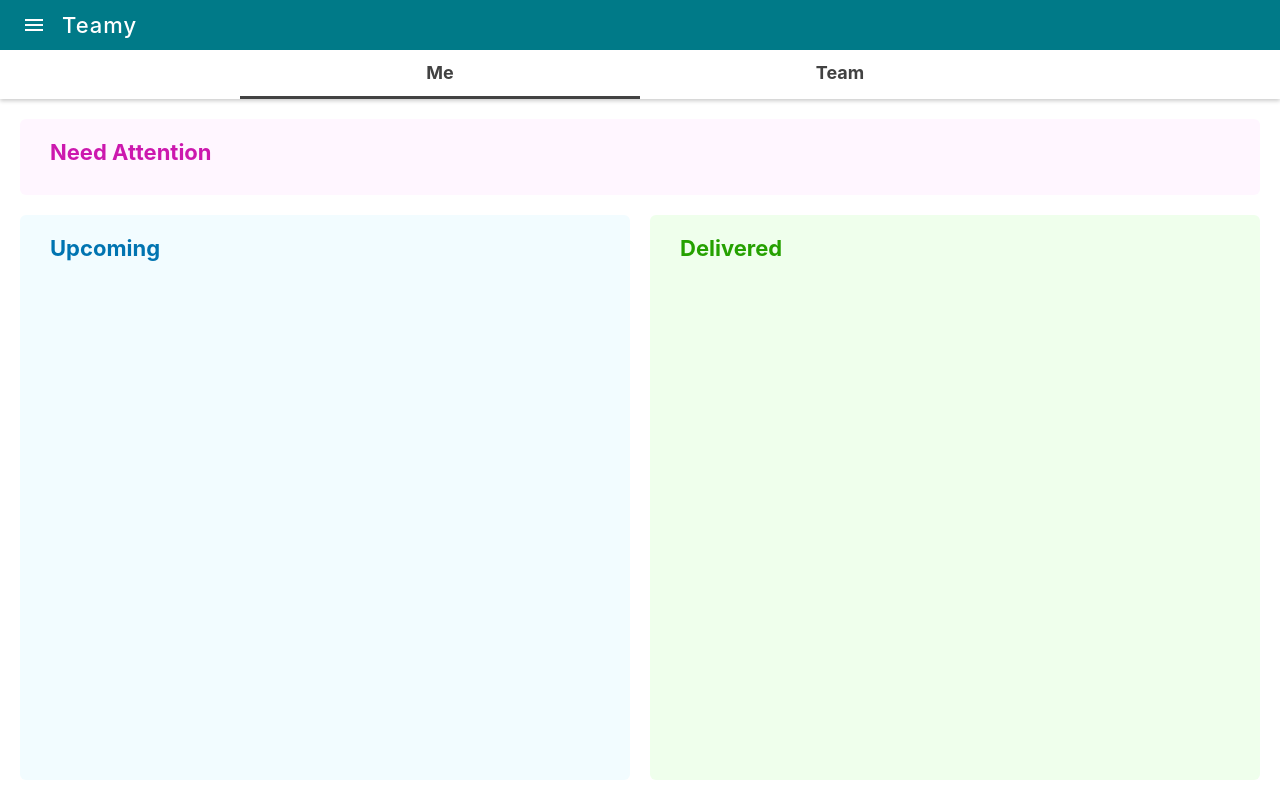
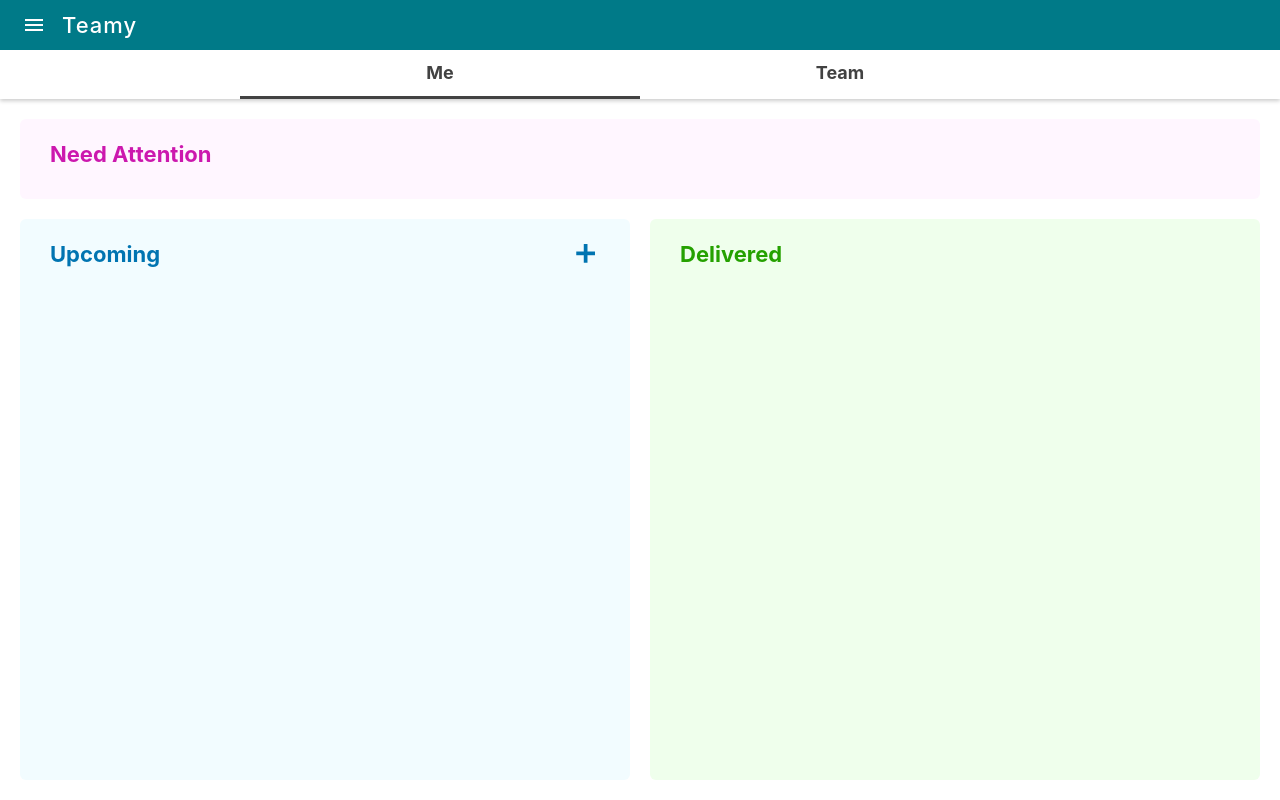
Before and after one commit to teamyapp/teamy-web, a React (Create React App) app: page /me in a window 1280 px wide. Built offline with nearby package versions, Linux system fonts and the light colour scheme; no server answers.

Commit message:
Include add button to personal & team upcoming list (#52)

```diff
--- a/src/components/modes/Execution/Execution.component.tsx
+++ b/src/components/modes/Execution/Execution.component.tsx
@@ -24,6 +24,8 @@ interface IProps {
     personalStatus: PersonalStatus;
     teamStatus: TeamStatus;
     onViewTaskDetailClick?: (taskId: number) => void;
+    onPersonalAddClick?: () => void;
+    onTeamAddClick?: () => void;
 }
 
 class ExecutionComponent extends Component<IProps> {
@@ -47,8 +49,9 @@ class ExecutionComponent extends Component<IProps> {
                             <PersonalComponent
                                 personalStatus={this.props.personalStatus}
                                 onViewTaskDetailClick={
-                                    this.onViewTaskDetailClick
+                                    this.props.onViewTaskDetailClick
                                 }
+                                onAddClick={this.props.onPersonalAddClick}
                             />
                         </Route>
                     </Switch>
@@ -57,8 +60,9 @@ class ExecutionComponent extends Component<IProps> {
                             <TeamComponent
                                 teamStatus={this.props.teamStatus}
                                 onViewTaskDetailClick={
-                                    this.onViewTaskDetailClick
+                                    this.props.onViewTaskDetailClick
                                 }
+                                onAddClick={this.props.onTeamAddClick}
                             />
                         </Route>
                     </Switch>
@@ -74,12 +78,6 @@ class ExecutionComponent extends Component<IProps> {
 
     private onTabClick = (index: number) => {
         this.props.routerHistory.push(routes[index]);
-    };
-
-    private onViewTaskDetailClick = async (taskId: number) => {
-        if (this.props.onViewTaskDetailClick) {
-            this.props.onViewTaskDetailClick(taskId);
-        }
     };
 
     public showTaskDetail(task: Task) {
@@ -123,6 +121,8 @@ class StatefulComponent extends Component<IContainerProps, IContainerState> {
                 personalStatus={this.state.personalStatus}
                 teamStatus={this.state.teamStatus}
                 onViewTaskDetailClick={this.onViewTaskDetailClick}
+                onPersonalAddClick={this.onPersonalAddClick}
+                onTeamAddClick={this.onTeamAddClick}
             />
         );
     }
@@ -152,14 +152,20 @@ class StatefulComponent extends Component<IContainerProps, IContainerState> {
     }
 
     public componentWillUnmount() {
-        if (this.unsubscribe) {
-            this.unsubscribe();
-        }
+        this.unsubscribe?.call(this);
     }
 
     private onViewTaskDetailClick = async (taskId: number): Promise<void> => {
         const task = await this.props.taskService.fetchTask(taskId);
         this.executionComponentRef.current?.showTaskDetail(task);
+    };
+
+    private onPersonalAddClick = () => {
+        console.log('onPersonalAddClick');
+    };
+
+    private onTeamAddClick = () => {
+        console.log('onTeamAddClick');
     };
 }
 
--- a/src/components/modes/Execution/Personal.component.tsx
+++ b/src/components/modes/Execution/Personal.component.tsx
@@ -2,12 +2,14 @@ import React, { Component, ReactElement } from 'react';
 import PersonalStatus from '../../../entity/PersonalStatus';
 import Task from '../../../entity/Task';
 import TaskComponent, { OnTaskDetailClick } from '../../shared/Task.component';
+import MaterialIconComponent from '../../ui/MaterialIcon.component';
 import SectionComponent from '../../ui/Section.component';
 import styles from './Personal.component.module.scss';
 
 interface IProps {
     personalStatus: PersonalStatus;
     onViewTaskDetailClick?: OnTaskDetailClick;
+    onAddClick?: () => void;
 }
 
 export default class PersonalComponent extends Component<IProps> {
@@ -26,7 +28,21 @@ export default class PersonalComponent extends Component<IProps> {
                     <div
                         className={`${styles.TaskListSection} ${styles.UpcomingSection}`}
                     >
-                        <SectionComponent title={'Upcoming'}>
+                        <SectionComponent
+                            title={'Upcoming'}
+                            actions={
+                                <div className={styles.UpcomingActions}>
+                                    <div
+                                        className={styles.UpcomingAction}
+                                        onClick={this.props.onAddClick}
+                                    >
+                                        <MaterialIconComponent>
+                                            add
+                                        </MaterialIconComponent>
+                                    </div>
+                                </div>
+                            }
+                        >
                             <div className={styles.TaskList}>
                                 {this.props.personalStatus.upcomingTasks.map(
                                     this.renderTask,
@@ -55,15 +71,9 @@ export default class PersonalComponent extends Component<IProps> {
             <div key={task.id}>
                 <TaskComponent
                     task={task}
-                    onTaskDetailClick={this.onTaskDetailClick}
+                    onTaskDetailClick={this.props.onViewTaskDetailClick}
                 />
             </div>
         );
     };
-
-    private onTaskDetailClick = (taskId: number) => {
-        if (this.props.onViewTaskDetailClick) {
-            this.props.onViewTaskDetailClick(taskId);
-        }
-    };
 }
--- a/src/components/modes/Execution/Team.component.tsx
+++ b/src/components/modes/Execution/Team.component.tsx
@@ -2,12 +2,14 @@ import React, { Component, ReactElement } from 'react';
 import Task from '../../../entity/Task';
 import TeamStatus from '../../../entity/TeamStatus';
 import TaskComponent, { OnTaskDetailClick } from '../../shared/Task.component';
+import MaterialIconComponent from '../../ui/MaterialIcon.component';
 import SectionComponent from '../../ui/Section.component';
 import styles from './Team.component.module.scss';
 
 interface IProps {
     teamStatus: TeamStatus;
     onViewTaskDetailClick?: OnTaskDetailClick;
+    onAddClick?: () => void;
 }
 
 export default class TeamComponent extends Component<IProps> {
@@ -17,7 +19,21 @@ export default class TeamComponent extends Component<IProps> {
                 <div
                     className={`${styles.TaskListSection} ${styles.UpcomingSection}`}
                 >
-                    <SectionComponent title={'Upcoming'}>
+                    <SectionComponent
+                        title={'Upcoming'}
+                        actions={
+                            <div className={styles.UpcomingActions}>
+                                <div
+                                    className={styles.UpcomingAction}
+                                    onClick={this.props.onAddClick}
+                                >
+                                    <MaterialIconComponent>
+                                        add
+                                    </MaterialIconComponent>
+                                </div>
+                            </div>
+                        }
+                    >
                         <div className={styles.TaskList}>
                             {this.props.teamStatus.upcomingTasks.map(
                                 this.renderTask,
@@ -63,8 +79,6 @@ export default class TeamComponent extends Component<IProps> {
     };
 
     private onTaskDetailClick = (taskId: number) => {
-        if (this.props.onViewTaskDetailClick) {
-            this.props.onViewTaskDetailClick(taskId);
-        }
+        this.props.onViewTaskDetailClick?.call(this, taskId);
     };
 }
--- a/src/components/modes/Execution/shared.module.scss
+++ b/src/components/modes/Execution/shared.module.scss
@@ -22,6 +22,25 @@
 .UpcomingSection {
     --title-color: #0074b1;
     --background-color: #f2fcff;
+
+    .UpcomingActions {
+        display: flex;
+        justify-content: right;
+        --icon-size: 30px;
+        --icon-color: #0074b1;
+        --background-color: transparent;
+
+        .UpcomingAction {
+            border-radius: 4px;
+            user-select: none;
+
+            &:hover {
+                cursor: pointer;
+                background-color: #0074b1;
+                --icon-color: white;
+            }
+        }
+    }
 }
 
 .DeliveredSection {
--- a/src/components/ui/Section.component.module.scss
+++ b/src/components/ui/Section.component.module.scss
@@ -1,15 +1,21 @@
 .Section {
-    padding: 20px 10px 10px 10px;
+    padding: 0 10px 10px 10px;
     background-color: var(--background-color, white);
     height: 100%;
     box-sizing: border-box;
     border-radius: 6px;
 
-    .Title {
+    .Header {
+        display: flex;
         font-size: 22px;
         font-weight: bolder;
-        margin-bottom: 20px;
+        height: 70px;
         padding: 0 20px;
+        align-items: center;
         color: var(--title-color, black);
+
+        .Actions {
+            flex: 1;
+        }
     }
 }
--- a/src/components/ui/Section.component.tsx
+++ b/src/components/ui/Section.component.tsx
@@ -4,13 +4,17 @@ import styles from './Section.component.module.scss';
 
 interface IProps {
     title: string;
+    actions?: ReactElement;
 }
 
 export default class SectionComponent extends Component<IProps> {
     public render(): ReactElement {
         return (
             <section className={styles.Section}>
-                <div className={styles.Title}>{this.props.title}</div>
+                <div className={styles.Header}>
+                    <div>{this.props.title}</div>
+                    <div className={styles.Actions}>{this.props.actions}</div>
+                </div>
                 {Children.count(this.props.children) > 0 && (
                     <div>{this.props.children}</div>
                 )}
```
